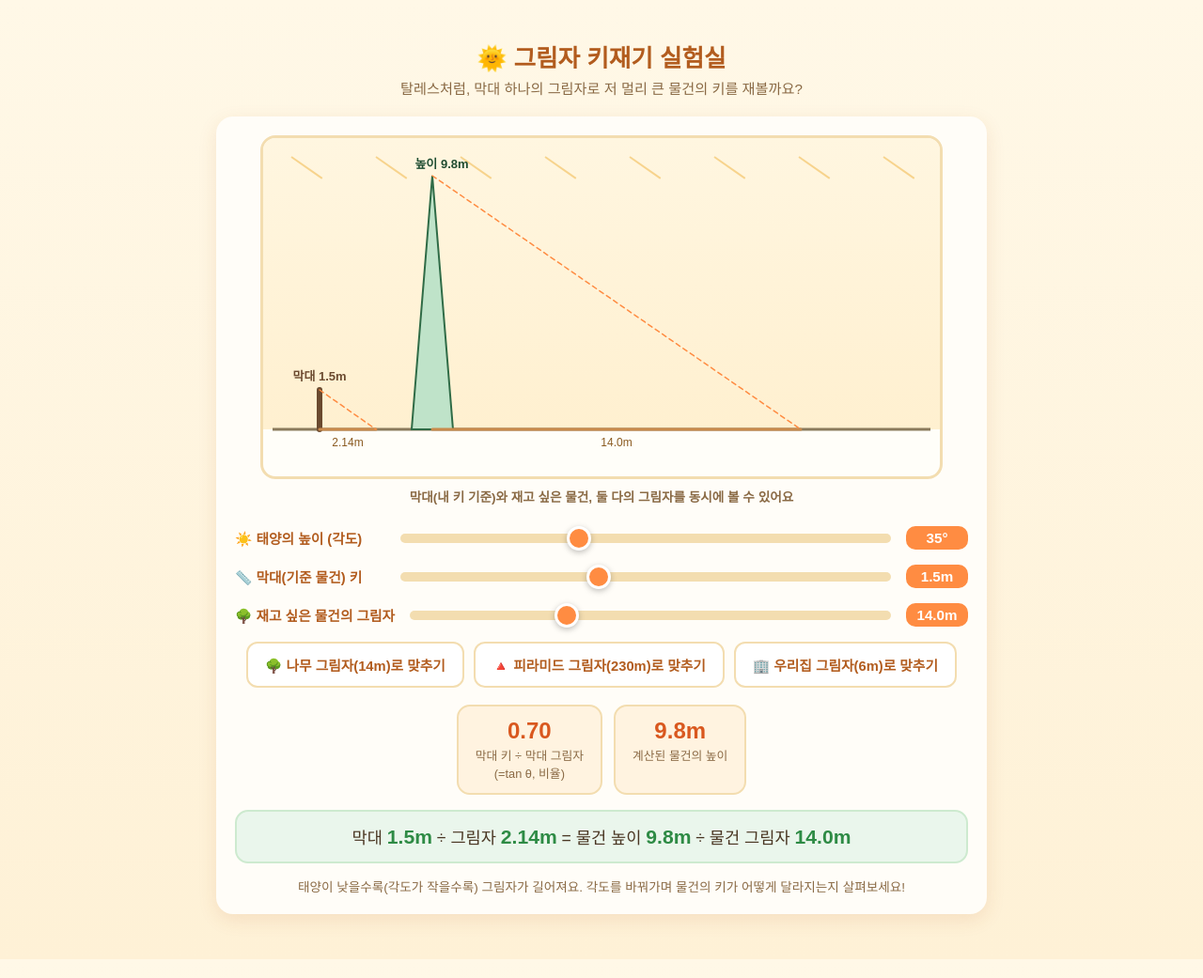
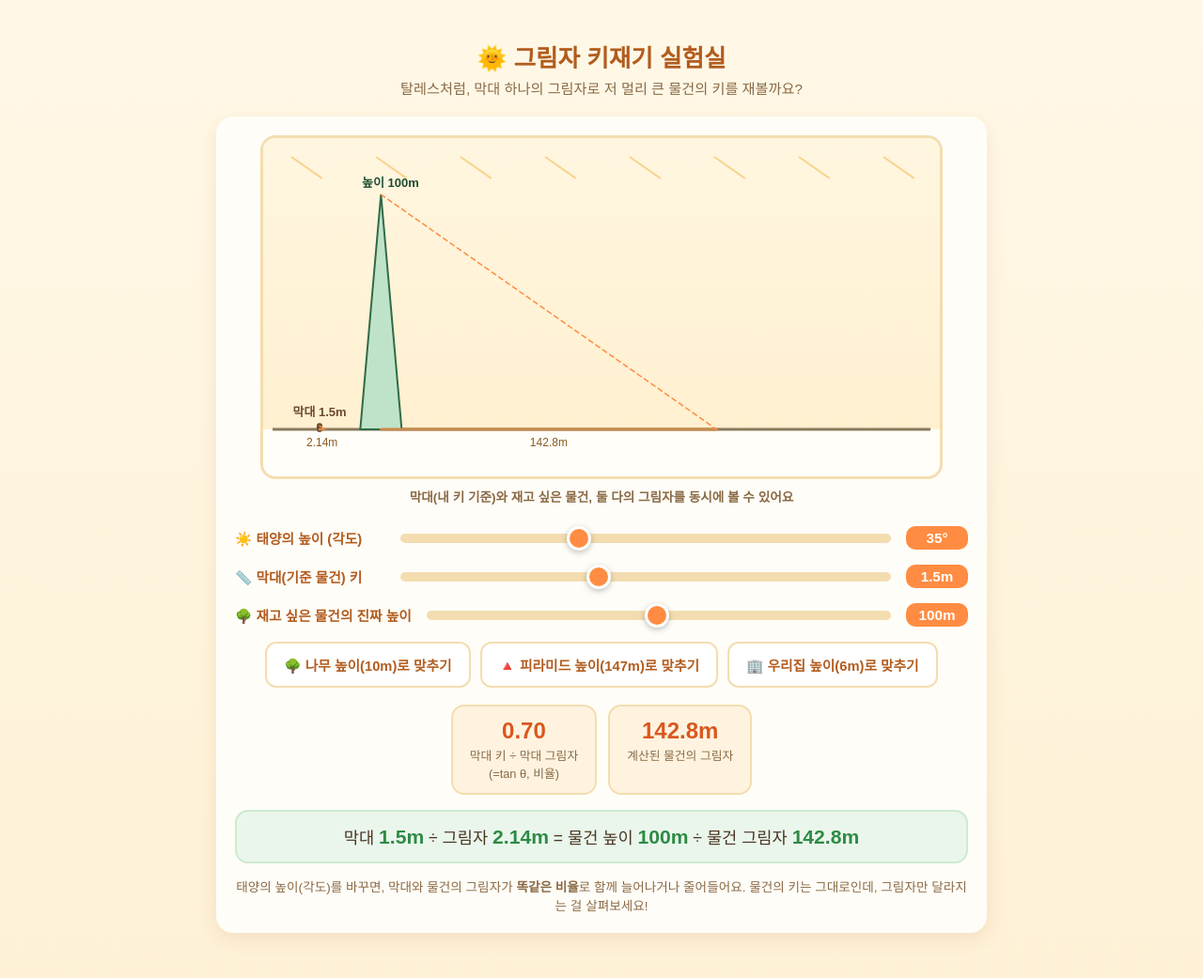
Before and after one commit to ssnkoster/mathisto, a Jekyll site: the page demos/09-trig/그림자_키재기_실험실.html, which Jekyll copies as it is, in a window 1280 px wide. Shown: the whole page at 94% size. Built offline with Jekyll 4.4.1, drawn with Linux system fonts in a browser that asks for light colours.

Commit message:
9화: 삼각비와 삼각측량

```diff
--- a/demos/09-trig/그림자_키재기_실험실.html
+++ b/demos/09-trig/그림자_키재기_실험실.html
@@ -192,16 +192,16 @@
         <span class="val-badge" id="stickVal">1.5m</span>
       </div>
       <div class="row">
-        <label for="shadowSlider">🌳 재고 싶은 물건의 그림자</label>
-        <input type="range" id="shadowSlider" min="2" max="40" step="0.5" value="14">
-        <span class="val-badge" id="shadowVal">14m</span>
+        <label for="heightSlider">🌳 재고 싶은 물건의 진짜 높이</label>
+        <input type="range" id="heightSlider" min="2" max="200" step="1" value="100">
+        <span class="val-badge" id="heightVal">100m</span>
       </div>
     </div>
 
     <div class="buttons">
-      <button class="secondary" data-preset="tree">🌳 나무 그림자(14m)로 맞추기</button>
-      <button class="secondary" data-preset="pyramid">🔺 피라미드 그림자(230m)로 맞추기</button>
-      <button class="secondary" data-preset="building">🏢 우리집 그림자(6m)로 맞추기</button>
+      <button class="secondary" data-preset="tree">🌳 나무 높이(10m)로 맞추기</button>
+      <button class="secondary" data-preset="pyramid">🔺 피라미드 높이(147m)로 맞추기</button>
+      <button class="secondary" data-preset="building">🏢 우리집 높이(6m)로 맞추기</button>
     </div>
 
     <div class="stats">
@@ -210,16 +210,16 @@
         <div class="lbl">막대 키 ÷ 막대 그림자<br>(=tan θ, 비율)</div>
       </div>
       <div class="stat">
-        <div class="num" id="targetHeightNum">9.8m</div>
-        <div class="lbl">계산된 물건의 높이</div>
+        <div class="num" id="targetShadowNum">142.8m</div>
+        <div class="lbl">계산된 물건의 그림자</div>
       </div>
     </div>
 
     <div class="result-line" id="resultLine">
-      막대 <b>1.5m</b> ÷ 그림자 <b>2.14m</b> = 물건 높이 <b>14m</b> ÷ 물건 그림자 <b>?</b>
+      막대 <b>1.5m</b> ÷ 그림자 <b>2.14m</b> = 물건 높이 <b>100m</b> ÷ 물건 그림자 <b>?</b>
     </div>
 
-    <div class="hint">태양이 낮을수록(각도가 작을수록) 그림자가 길어져요. 각도를 바꿔가며 물건의 키가 어떻게 달라지는지 살펴보세요!</div>
+    <div class="hint">태양의 높이(각도)를 바꾸면, 막대와 물건의 그림자가 <b>똑같은 비율</b>로 함께 늘어나거나 줄어들어요. 물건의 키는 그대로인데, 그림자만 달라지는 걸 살펴보세요!</div>
   </div>
 </div>
 
@@ -231,23 +231,23 @@ const groundY = H - 50;
 
 const angleSlider = document.getElementById('angleSlider');
 const stickSlider = document.getElementById('stickSlider');
-const shadowSlider = document.getElementById('shadowSlider');
+const heightSlider = document.getElementById('heightSlider');
 const angleVal = document.getElementById('angleVal');
 const stickVal = document.getElementById('stickVal');
-const shadowVal = document.getElementById('shadowVal');
+const heightVal = document.getElementById('heightVal');
 const ratioNum = document.getElementById('ratioNum');
-const targetHeightNum = document.getElementById('targetHeightNum');
+const targetShadowNum = document.getElementById('targetShadowNum');
 const resultLine = document.getElementById('resultLine');
 
 const presets = {
-  tree: 14,
-  pyramid: 230,
+  tree: 10,
+  pyramid: 147,
   building: 6
 };
 
 document.querySelectorAll('button[data-preset]').forEach(btn => {
   btn.addEventListener('click', () => {
-    shadowSlider.value = presets[btn.dataset.preset];
+    heightSlider.value = presets[btn.dataset.preset];
     draw();
   });
 });
@@ -255,18 +255,19 @@ document.querySelectorAll('button[data-preset]').forEach(btn => {
 function draw() {
   const angleDeg = parseFloat(angleSlider.value);
   const stickH = parseFloat(stickSlider.value);
-  const targetShadow = parseFloat(shadowSlider.value);
+  const targetHeight = parseFloat(heightSlider.value);
   const angleRad = angleDeg * Math.PI / 180;
   const tanA = Math.tan(angleRad);
+  // 막대와 물건 모두 "진짜 키는 고정, 그림자는 태양 각도에 따라 달라짐" — 같은 방식으로 계산해요
   const stickShadow = stickH / tanA;
-  const targetHeight = targetShadow * tanA;
+  const targetShadow = targetHeight / tanA;
 
   angleVal.textContent = angleDeg + '°';
   stickVal.textContent = stickH.toFixed(1) + 'm';
-  shadowVal.textContent = targetShadow.toFixed(1) + 'm';
+  heightVal.textContent = targetHeight.toFixed(0) + 'm';
   ratioNum.textContent = tanA.toFixed(2);
-  targetHeightNum.textContent = targetHeight.toFixed(1) + 'm';
-  resultLine.innerHTML = `막대 <b>${stickH.toFixed(1)}m</b> ÷ 그림자 <b>${stickShadow.toFixed(2)}m</b> = 물건 높이 <b>${targetHeight.toFixed(1)}m</b> ÷ 물건 그림자 <b>${targetShadow.toFixed(1)}m</b>`;
+  targetShadowNum.textContent = targetShadow.toFixed(1) + 'm';
+  resultLine.innerHTML = `막대 <b>${stickH.toFixed(1)}m</b> ÷ 그림자 <b>${stickShadow.toFixed(2)}m</b> = 물건 높이 <b>${targetHeight.toFixed(0)}m</b> ÷ 물건 그림자 <b>${targetShadow.toFixed(1)}m</b>`;
 
   // ---- draw scene ----
   ctx.clearRect(0, 0, W, H);
@@ -298,8 +299,12 @@ function draw() {
   ctx.lineTo(W - 10, groundY);
   ctx.stroke();
 
-  // scale: fit whichever shadow is longer into canvas width
-  const pxPerM = Math.min(28, (W - 120) / (stickShadow + targetShadow + 2));
+  // scale: 가로(그림자 합)와 세로(가장 큰 높이) 둘 다 캔버스 안에 들어오도록 같은 배율(pxPerM)을 정함
+  // (배율을 하나로 통일해야 막대와 물건이 항상 같은 태양 각도로 보여요)
+  const maxHeightPx = groundY - 60;
+  const pxPerMWidth = (W - 120) / (stickShadow + targetShadow + 2);
+  const pxPerMHeight = maxHeightPx / Math.max(targetHeight, stickH, 0.001);
+  const pxPerM = Math.min(28, pxPerMWidth, pxPerMHeight);
 
   // ---- stick (left side) ----
   const stickX = 60;
@@ -340,7 +345,7 @@ function draw() {
   // ---- target object (right side, drawn as a tree/triangle silhouette) ----
   const targetX0 = stickX + stickShadowPx + 60;
   const targetShadowPx = targetShadow * pxPerM;
-  const targetHPx = Math.min(targetHeight * pxPerM, groundY - 40);
+  const targetHPx = targetHeight * pxPerM; // pxPerM이 이미 높이도 맞춰 계산되어 있어서 따로 자르지 않아요
   const apexX = targetX0; // 물건은 똑바로 서 있어야 하므로 밑변 중앙 바로 위에 꼭짓점을 둠
 
   ctx.fillStyle = '#bfe3c9';
```
Also changed, not shown: other parts of demos/09-trig/그림자_키재기_실험실.html (+2 -2 lines).
